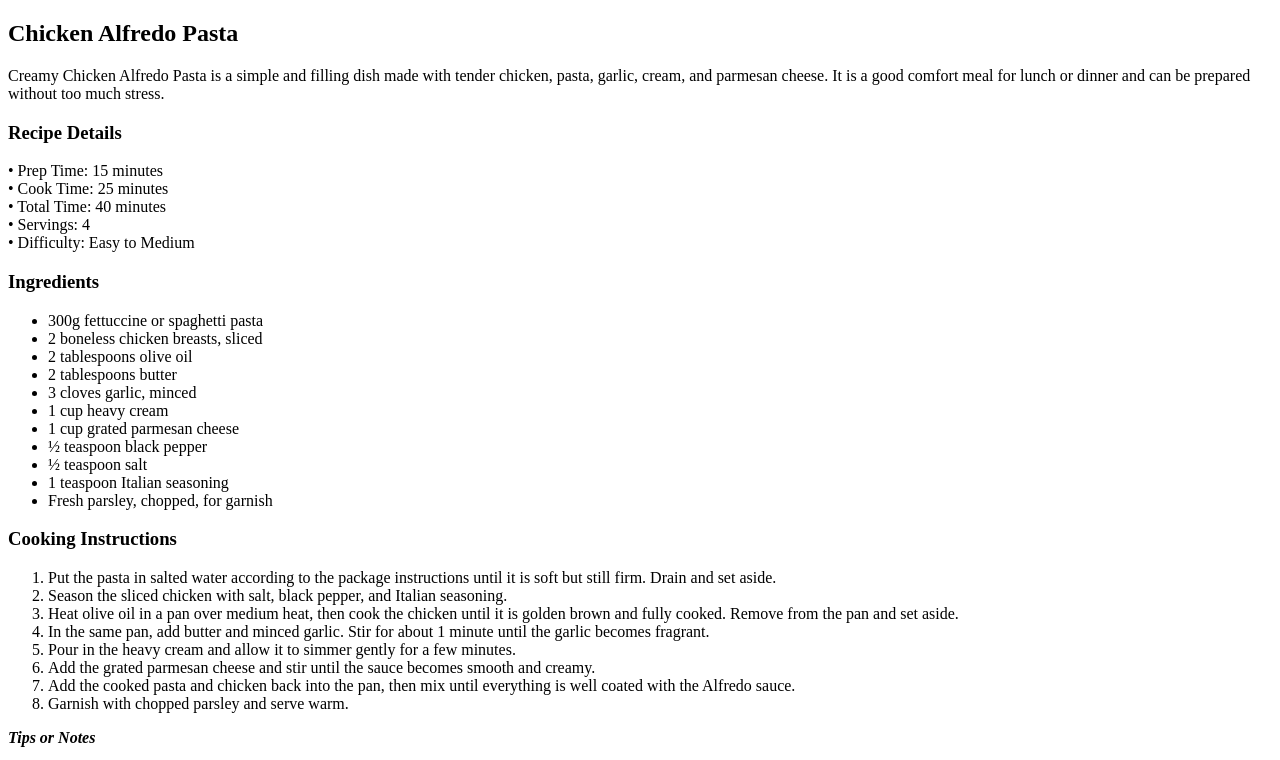
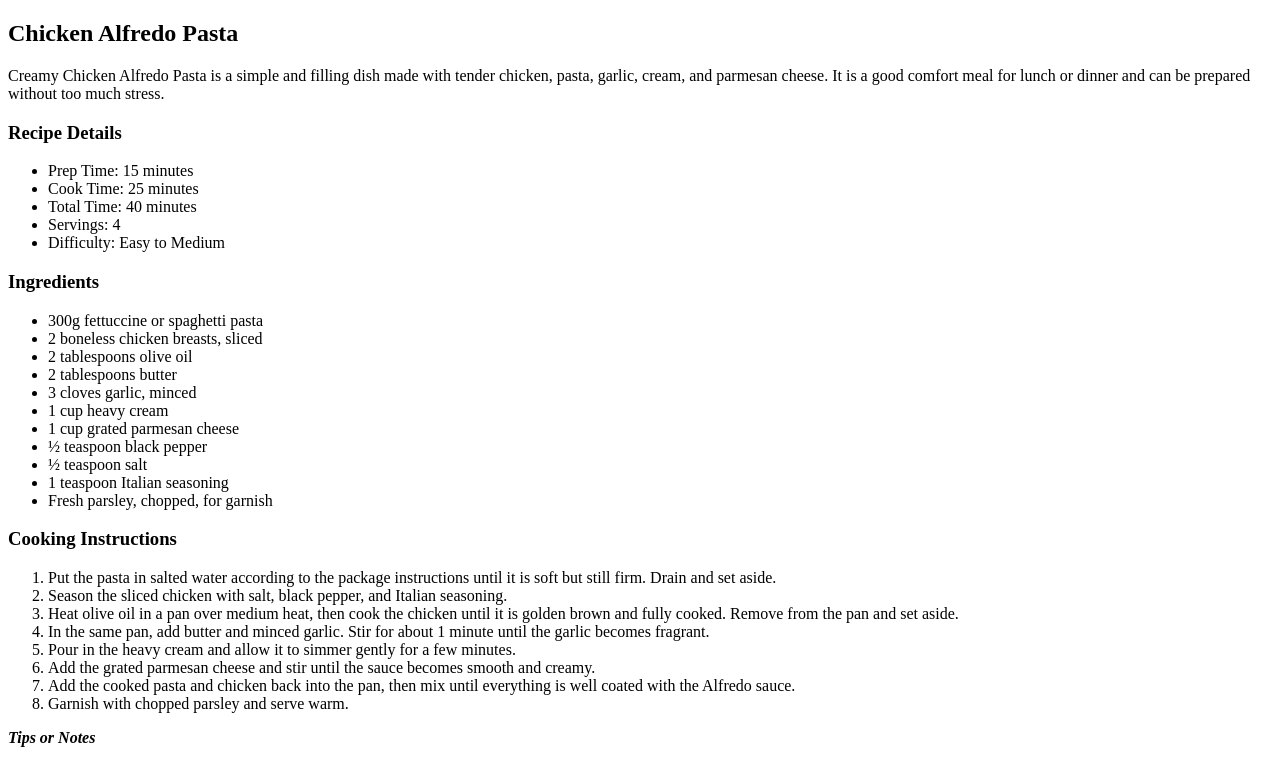
Before and after one commit to perch-arch/HTML-Recipe-Page, a plain HTML site: page index.html in a window 1280 px wide. Shown: the top 760 px of the page. Drawn offline with Linux system fonts and the light colour scheme.

Commit message:
Updated a list index.html

```diff
--- a/index.html
+++ b/index.html
@@ -11,11 +11,13 @@
         It is a good comfort meal for lunch or dinner and can be prepared without too much stress.</p>
 
     <h3>Recipe Details</h3>
-    <p>• Prep Time: 15 minutes<br/>
-        • Cook Time: 25 minutes<br/>
-        • Total Time: 40 minutes<br/>
-        • Servings: 4<br/>
-        • Difficulty: Easy to Medium</p>
+    <ul>
+        <li>Prep Time: 15 minutes</li>
+        <li>Cook Time: 25 minutes</li>
+        <li>Total Time: 40 minutes</li>
+        <li>Servings: 4</li>
+        <li>Difficulty: Easy to Medium</li>
+        </ul>
 
     <h3>Ingredients</h3>
     <ul>
```
